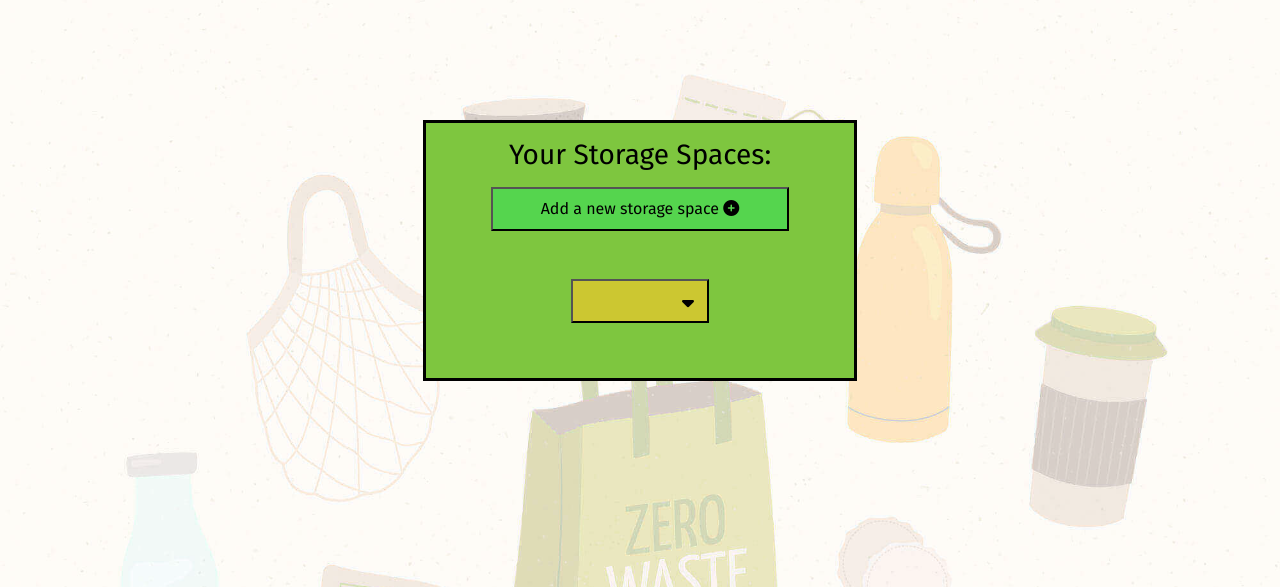
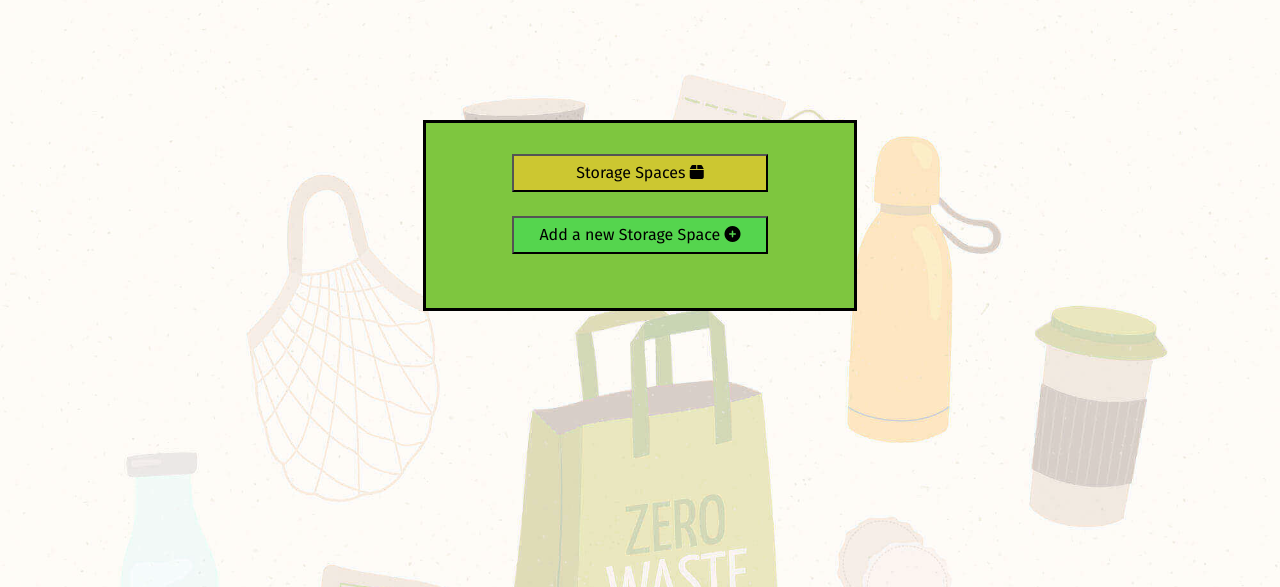
Before and after one commit to WojtekKamilowski/CI_PP4_MPN, a Django app: page /list/ in a window 1280 px wide. Shown: the part 74-661 px from the top of the page. Run offline with Django 4.2, Linux system fonts and the light colour scheme; data that the repository does not hold is empty; some libraries are stand-ins or nearby versions.

Commit message:
Update style of list.html

```diff
--- a/static/css/style.css
+++ b/static/css/style.css
@@ -23,9 +23,16 @@ body::before {
     z-index: -1;
 }
 
+/* Colors */
+
 .cst-bg-green {
     background-color: #55D54E;
 }
+
+.cst-bg-yellow {
+    background-color: #CCC731;
+}
+
 
 h2 {
     font-family: 'PT Serif', serif;
@@ -89,20 +96,24 @@ h2 {
     font-size: 40%;
 }
 
-#storage-spaces {
-    display: none;
+.storage-spaces-btn {
+    min-width: 250px;
+    width: 20vw;
     list-style: none;
-    padding: 0;
+    padding: 5px;
 }
 
+
+
+
+/*
 .storage-btn {
     padding: 1vh 1vw;
-    background-color: #CCC731;
 }
 
 .storage-sortdown {
     font-size: 120%;
-}
+} */
 
 /* Footer external platforms icons with links */
 
@@ -139,4 +150,9 @@ a {
     .navbar-toggler {
         font-size: 60%;
     }
+
+    .storage-spaces-btn {
+        min-width: 100px;
+        width: 90%;
+    }
 }
--- a/templates/list.html
+++ b/templates/list.html
@@ -6,20 +6,21 @@
 <div class="row">
     <div class="col-xl-4 col-lg-6 col-md-8 col-sm-10 container-md main-box d-flex flex-column">
         {% for stocklist in stocklist_list %}
-        <h2 class="text-center my-4" id="stocklist-name"> {{ stocklist.name }} <i class="fa-solid fa-pen-to-square"></i></h2>
+        <h2 class="text-center mt-5" id="stocklist-name"> {{ stocklist.name }} <a href="#"><i class="fa-solid fa-pen-to-square"></i></a></h2>
         {% endfor %}
-        <h3 class="text-center my-2">Your Storage Spaces:</h2>
-        <div class="mt-2 d-flex justify-content-center">
-            <button class="cst-bg-green px-5 py-2">Add a new storage space <i class="fa-solid fa-circle-plus"></i></button>
+        <div class="my-4 d-flex justify-content-center">
+            <button class="cst-bg-yellow storage-spaces-btn"><a href="#" class="text-decoration-none">Storage Spaces <i class="fa-solid fa-box"></i></a></button>
         </div>
-        <div>
-            <ul id="storage-spaces" class="my-4 d-flex justify-content-center">
-                <li>
-                    <button class="storage-btn my-4 d-flex justify-content-center"><span class="ms-5">{{ stocklist.str_name }}</span><span class="ms-5"><i class="fa-solid fa-sort-down storage-sortdown"></i></span></button>
-                </li>
-            </ul>
+        <div class="mb-5 d-flex justify-content-center">
+            <button class="cst-bg-green storage-spaces-btn"><a href="#" class="text-decoration-none">Add a new Storage Space <i class="fa-solid fa-circle-plus"></i></a></button>
         </div>
     </div>
 </div>
 
 {%endblock%}
+
+<!-- <ul class="my-4 d-flex justify-content-center">
+    <li>
+        <button class="storage-btn my-4 d-flex justify-content-center"><span class="ms-5">{{ stocklist.str_name }}</span><span class="ms-5"><i class="fa-solid fa-sort-down storage-sortdown"></i></span></button>
+    </li>
+</ul> -->
```
